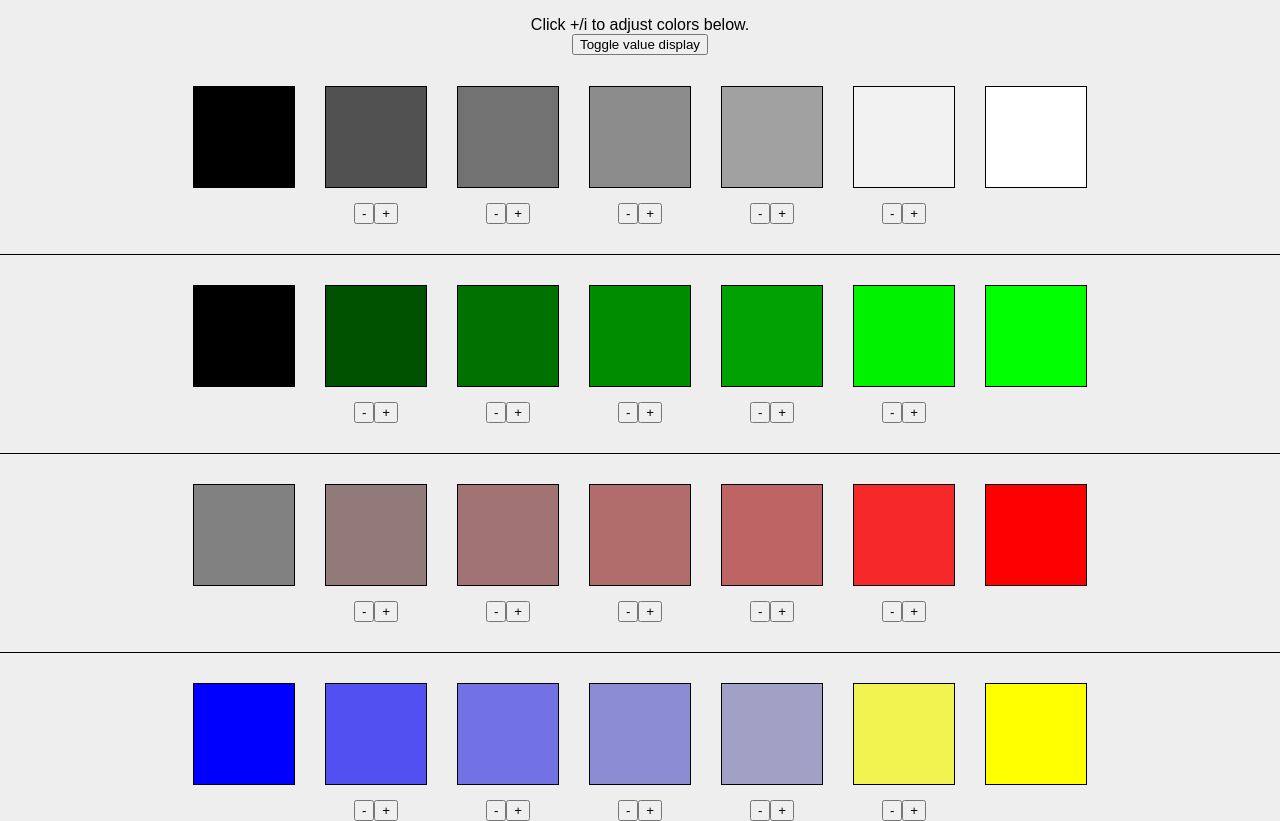
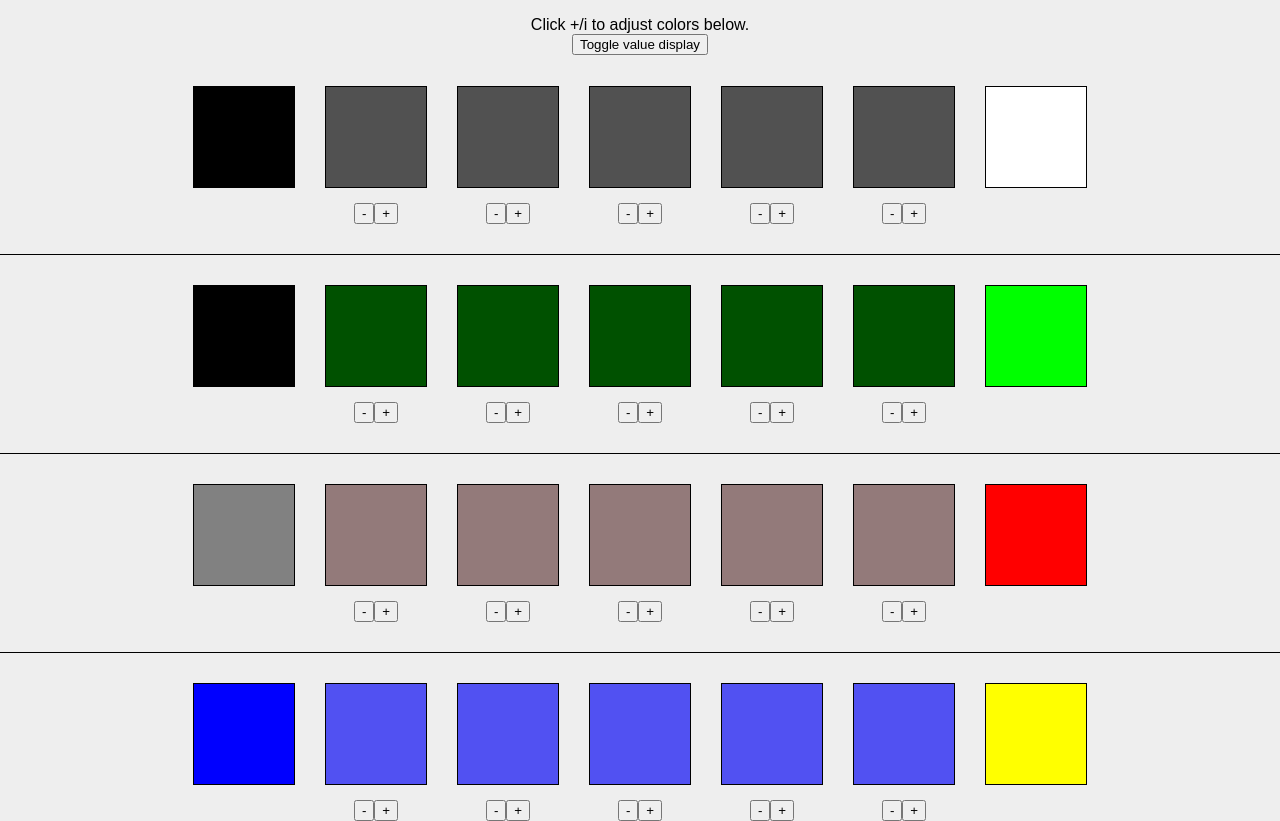
Before and after one commit to sman591/clrs-201-project3, a React (Create React App) app: page / in a window 1280 px wide. Built offline with nearby package versions, Linux system fonts and the light colour scheme.

Commit message:
Start at 0.1 ratio

```diff
--- a/src/ColorBlocks.js
+++ b/src/ColorBlocks.js
@@ -17,7 +17,7 @@ const mix = function(start, end, ratio) {
 
 class ColorBlocks extends Component {
   state = {
-    ratios: [0.1, 0.2, 0.3, 0.4, 0.9]
+    ratios: [0.1, 0.1, 0.1, 0.1, 0.1]
   };
 
   updateRatio(index, delta) {
```
